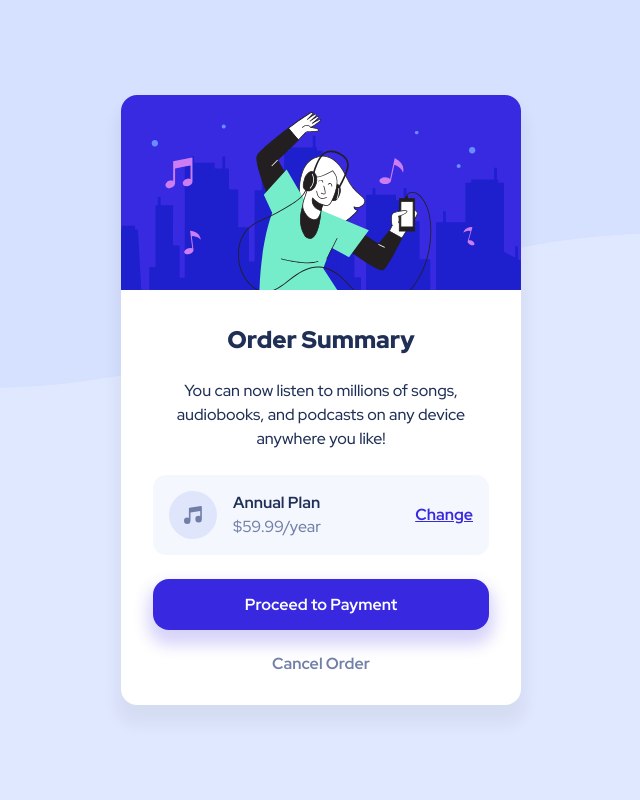
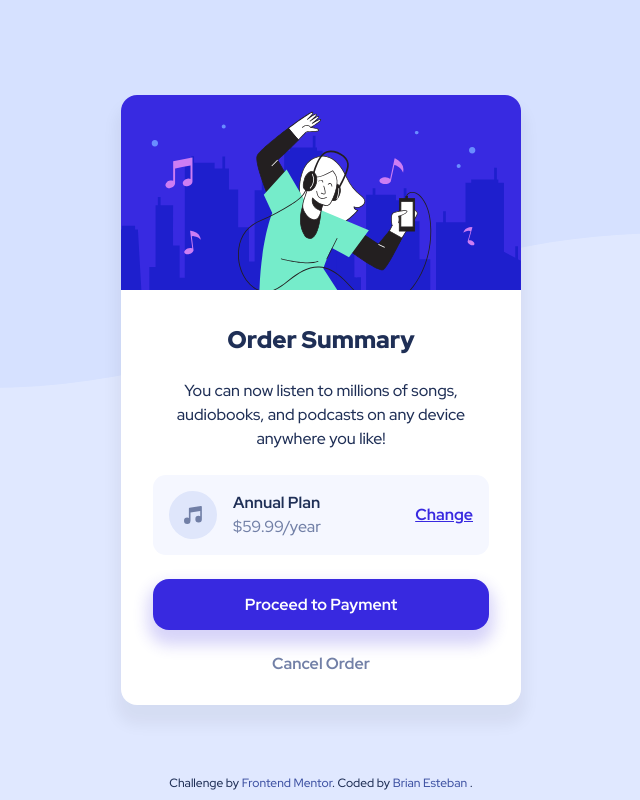
Before and after one commit to briangesteban/Frontendmentor-Project-3, a plain HTML site: page index.html in a window 1280 px wide. Shown: the whole page, without its empty margins (319-959 px from the left). Drawn offline with Linux system fonts and the light colour scheme.

Commit message:
Added Footer

```diff
--- a/css/main.css
+++ b/css/main.css
@@ -168,6 +168,29 @@ main {
 	color: var(--clr-neutral-400);
 }
 
+footer {
+	position: absolute;
+	bottom: 0;
+	left: 50%;
+	transform: translate(-50%, 0);
+	font-size: 0.75rem;
+	text-align: center;
+	width: 100%;
+	margin: 0.5rem 0;
+}
+
+p.attribution {
+	color: var(--clr-txt-accent);
+}
+
+.attribution a:is(:link, :visited) {
+	text-decoration: none;
+	color: var(--clr-link);
+}
+
+.attribution a:is(:hover, :active, :focus) {
+	color: var(--clr-link-h);
+}
 
 /* Bigger Displays */
 @media only screen and (min-width: 426px) {
@@ -185,4 +208,8 @@ main {
 	.plan {
 		overflow-x: scroll;
 	}
+
+	footer {
+		font-size: 0.625rem;
+	}
 }
--- a/index.html
+++ b/index.html
@@ -50,9 +50,18 @@
         <button class="btn-text-only btn-cancel">Cancel Order</button>
       </div>
     </main>
-    <!-- <footer>
-      <p>Challenge by <a href="https://www.frontendmentor.io?ref=challenge" target="_blank">Frontend Mentor</a>.
-      Coded by <a href="#">Brian Esteban</a>.</p>
-  </footer> -->
+    <footer class="attribution">
+      <p>
+        Challenge by
+        <a href="https://www.frontendmentor.io?ref=challenge" target="_blank"
+          >Frontend Mentor</a
+        >. Coded by
+        <a
+          href="https://www.frontendmentor.io/profile/WoofyWooferz"
+          targer="_blank"
+          >Brian Esteban </a
+        >.
+      </p>
+    </footer>
   </body>
 </html>
```
